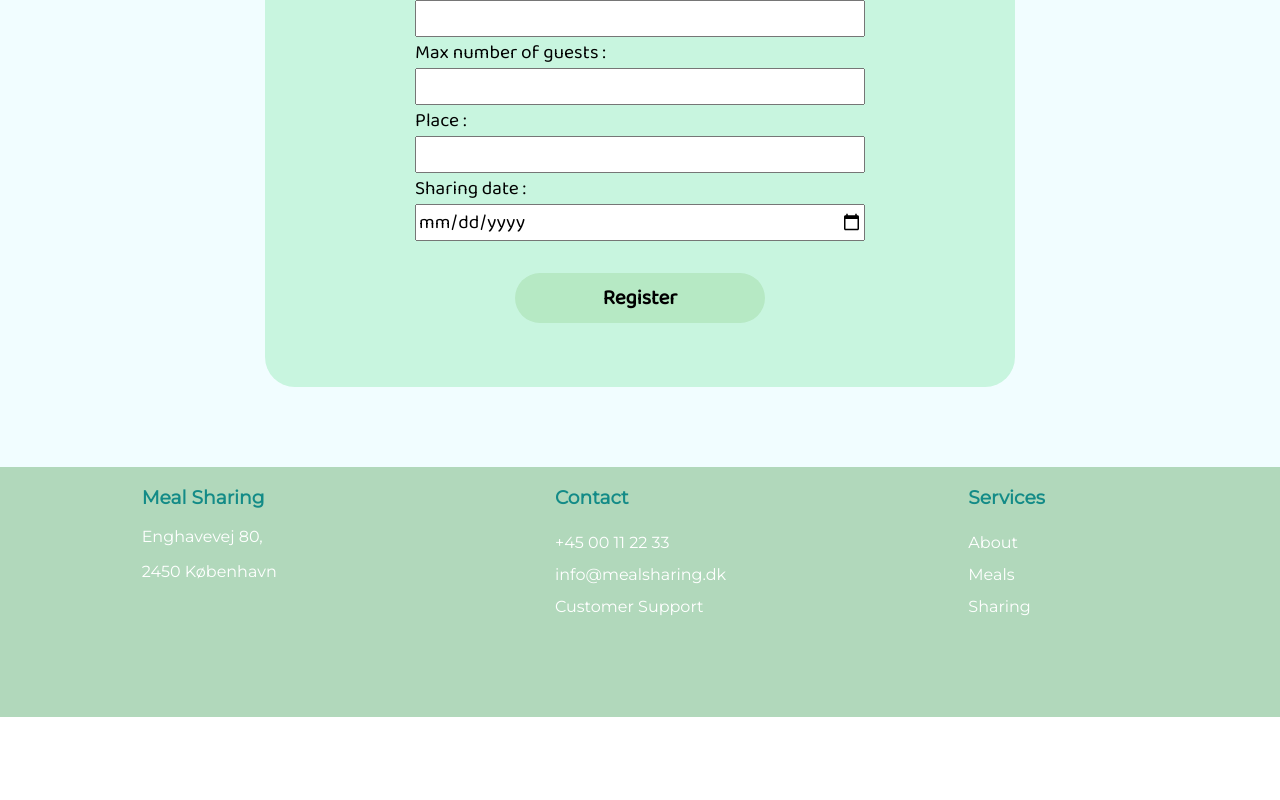
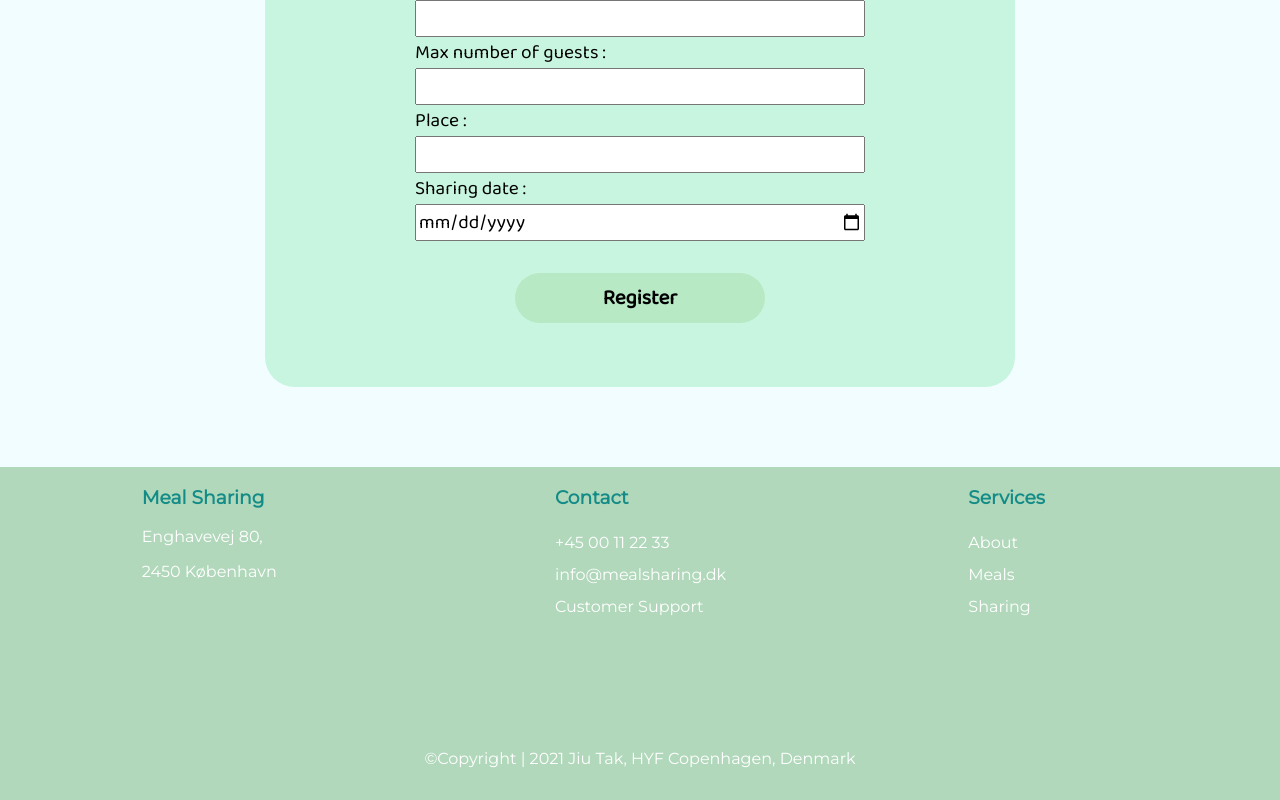
Before and after one commit to JiuTak/meal-sharing, a React app: page /sharing in a window 1280 px wide. Shown: the part 633-1433 px from the top of the page. Before the commit the page ends 1350 px from the top, so only its background shows below. Built offline with nearby package versions, Linux system fonts and the light colour scheme; no server answers.

Commit message:
some changes

```diff
--- a/src/client/Forms/ShareMealForm.js
+++ b/src/client/Forms/ShareMealForm.js
@@ -75,6 +75,7 @@ function ShareMealFrom() {
             <br />
             <textarea
               style={{ height: "200px" }}
+              required
               onChange={(e) =>
                 setAddNewMeal({ ...addNewMeal, description: e.target.value })
               }
@@ -116,6 +117,10 @@ function ShareMealFrom() {
             <br />
             <input
               type="text"
+              onKeyPress={(event) =>
+                (event.charCode >= 65 && event.charCode <= 90) ||
+                (event.charCode >= 97 && event.charCode <= 122)
+              }
               required
               onChange={(e) =>
                 setAddNewMeal({
--- a/src/client/components/Footer.js
+++ b/src/client/components/Footer.js
@@ -43,6 +43,9 @@ export default function Footer() {
           </ul>
         </li>
       </ul>
+      <div className="copyright">
+        <span>©Copyright | 2021 Jiu Tak, HYF Copenhagen, Denmark</span>
+      </div>
     </Container>
   );
 }
@@ -52,6 +55,7 @@ const Container = styled.div`
   height: 100%;
   width: 100vw;
   margin: unset;
+  background-color: #b1d8bb;
 
   h3 {
     color: #138b87;
@@ -65,7 +69,7 @@ const Container = styled.div`
 
     &:hover {
       cursor: pointer;
-      color: #49945E;
+      color: #49945e;
       transition: all 0.3 ease;
       text-decoration: overline;
     }
@@ -107,4 +111,10 @@ const Container = styled.div`
     align-content: flex-start;
     padding: unset;
   }
+
+  .copyright {
+    text-align: center;
+    color: #fff;
+    padding: 2rem;
+  }
 `;
```
